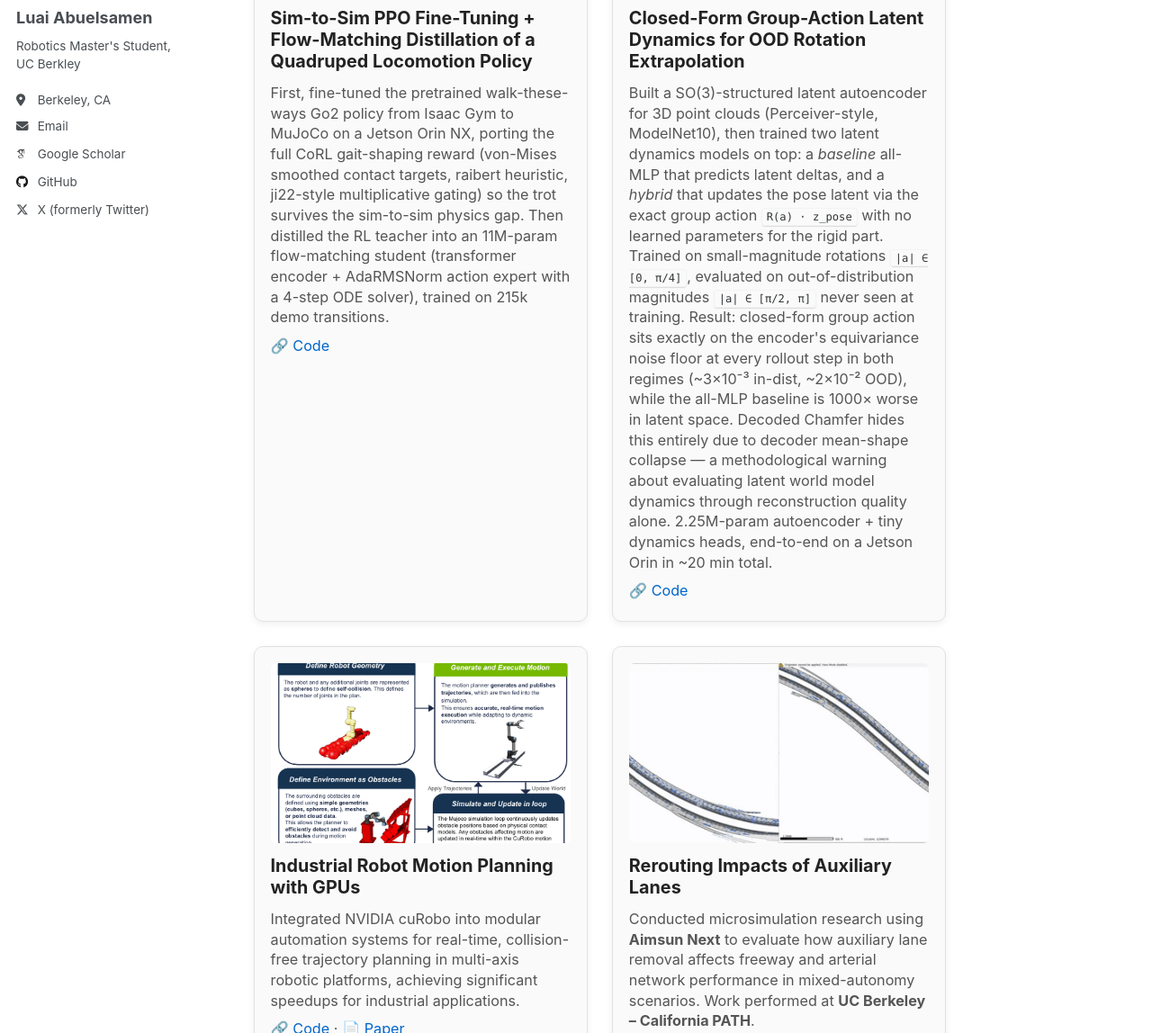
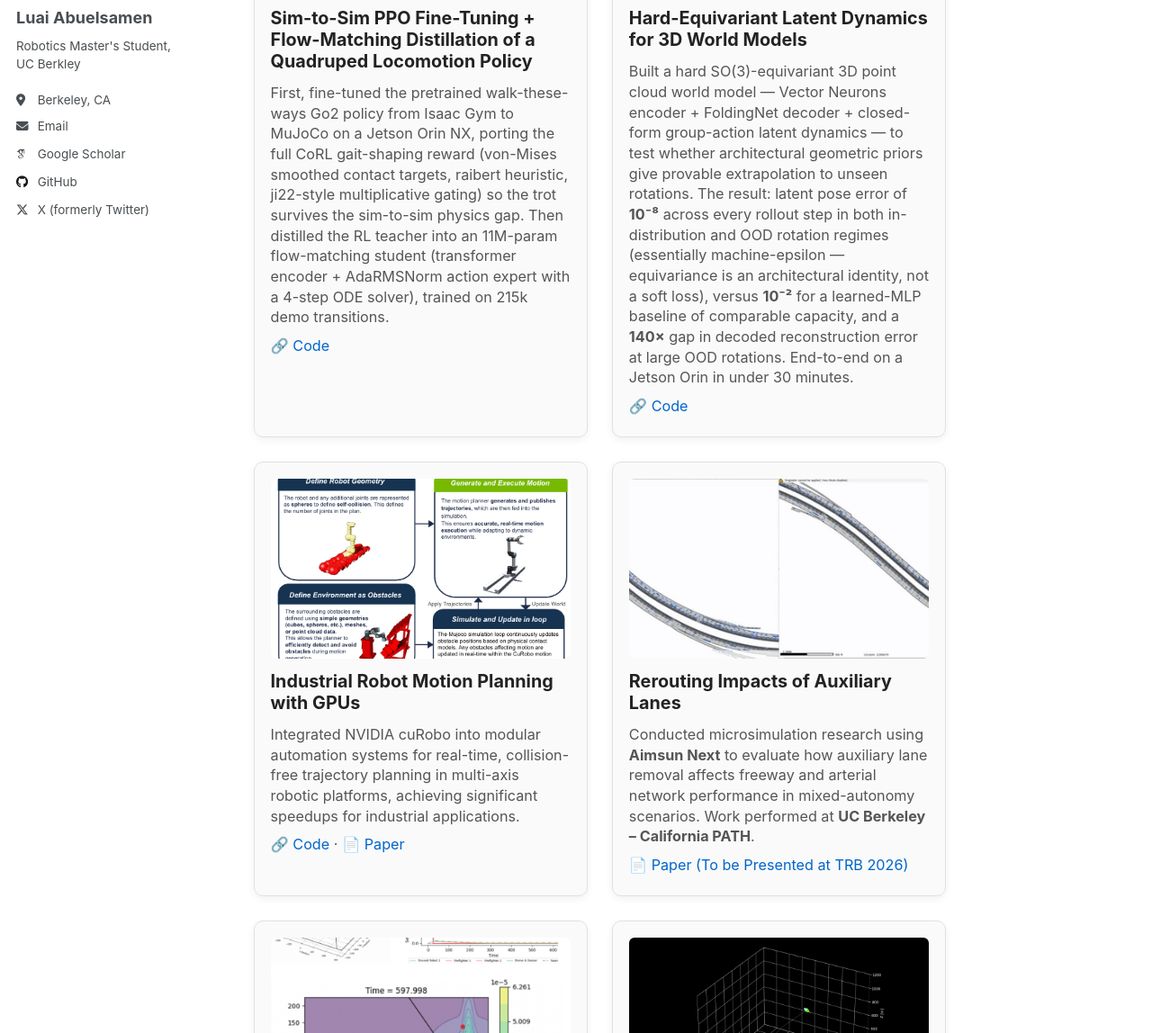
Before and after one commit to luaiabuelsamen/luaiabuelsamen.github.io, a Jekyll site: the page built from _pages/about.md, in a window 1280 px wide and 1400 px high, scrolled down 1221 px, cut to the strip 252-1400 px from the top of the window. Shown: the whole strip at 90% size. Built offline with Jekyll 4.4.1, drawn with Linux system fonts in a browser that asks for light colours; some web fonts are replaced.

Commit message:
Geometric-learning card: tighten copy, swap to new pose-error thumbnail
Hard-equivariant rewrite gives machine-epsilon equivariance (10^-8) and
the new pose-error plot shows a six-orders-of-magnitude gap between the
architectural prior and the learned baseline. Card description tightened
to the high-level claim and the headline numbers.

Co-Authored-By: Claude Opus 4.7 <noreply@anthropic.com>

```diff
--- a/_pages/about.md
+++ b/_pages/about.md
@@ -59,10 +59,10 @@ Previously, I studied Mechanical Engineering at McGill University and interned a
   </div>
 
   <div class="project-card">
-    <img src="/images/geometric-learning.png" alt="Closed-form group-action latent dynamics — pose-latent error vs rollout step on in-distribution and OOD rotations" />
+    <img src="/images/geometric-learning.png" alt="Closed-form group-action latent dynamics: pose-latent error vs rollout step, six orders of magnitude gap between architectural prior and learned baseline" />
     <div class="project-content">
-      <h3><strong>Closed-Form Group-Action Latent Dynamics for OOD Rotation Extrapolation</strong></h3>
-      <p>Built a SO(3)-structured latent autoencoder for 3D point clouds (Perceiver-style, ModelNet10), then trained two latent dynamics models on top: a <em>baseline</em> all-MLP that predicts latent deltas, and a <em>hybrid</em> that updates the pose latent via the exact group action <code>R(a) · z_pose</code> with no learned parameters for the rigid part. Trained on small-magnitude rotations <code>|a| ∈ [0, π/4]</code>, evaluated on out-of-distribution magnitudes <code>|a| ∈ [π/2, π]</code> never seen at training. Result: closed-form group action sits exactly on the encoder's equivariance noise floor at every rollout step in both regimes (~3×10⁻³ in-dist, ~2×10⁻² OOD), while the all-MLP baseline is 1000× worse in latent space. Decoded Chamfer hides this entirely due to decoder mean-shape collapse — a methodological warning about evaluating latent world model dynamics through reconstruction quality alone. 2.25M-param autoencoder + tiny dynamics heads, end-to-end on a Jetson Orin in ~20 min total.</p>
+      <h3><strong>Hard-Equivariant Latent Dynamics for 3D World Models</strong></h3>
+      <p>Built a hard SO(3)-equivariant 3D point cloud world model — Vector Neurons encoder + FoldingNet decoder + closed-form group-action latent dynamics — to test whether architectural geometric priors give provable extrapolation to unseen rotations. The result: latent pose error of <strong>10⁻⁸</strong> across every rollout step in both in-distribution and OOD rotation regimes (essentially machine-epsilon — equivariance is an architectural identity, not a soft loss), versus <strong>10⁻²</strong> for a learned-MLP baseline of comparable capacity, and a <strong>140×</strong> gap in decoded reconstruction error at large OOD rotations. End-to-end on a Jetson Orin in under 30 minutes.</p>
       <p>
         <a href="https://github.com/luaiabuelsamen/geometric-learning">🔗 Code</a>
       </p>
```
Also changed, not shown: images/geometric-learning.png.
